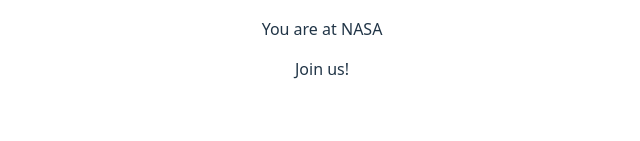
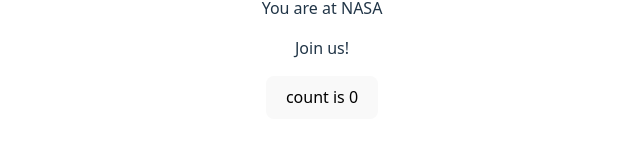
Before and after one commit to VladMuntean83/MarsAppSPA, a React (Vite) app in the folder marsappspa/: page / in a window 1280 px wide. Shown: the part 491-632 px from the top of the page, without its empty margins (318-958 px from the left). Built offline with nearby package versions, Linux system fonts and the light colour scheme.

Commit message:
Add button count to local storage for template

```diff
--- a/marsappspa/src/App.tsx
+++ b/marsappspa/src/App.tsx
@@ -1,4 +1,4 @@
-import { useState } from 'react'
+import { useState, useEffect } from 'react'
 import reactLogo from './assets/react.svg'
 import viteLogo from '/vite.svg'
 import './App.css'
@@ -34,8 +34,6 @@
 
 
 export function Nasa() {
-    // const [count, setCount] = useState(0);
-
     return (
         <>
             <title>Welcome to Nasa!</title>
@@ -52,6 +50,12 @@
 
 // @ts-ignore
 export function TitleImageTemplate({ title, image, p1, p2 }) {
+    const [count, setCount] = useState(0);
+
+    useEffect(() => {
+        setCount(Number(localStorage.getItem("count")))
+    }, []);
+
     return (
         <>
             <h1>{title}</h1>
@@ -62,6 +66,14 @@
             />
             <p>{p1}</p>
             <p>{p2}</p>
+
+            <button onClick={() => {
+                localStorage.setItem("count", String(count + 1));
+                setCount((count) => count + 1);
+                }
+            }>
+                count is {count}
+            </button>
         </>
     )
 }
```
